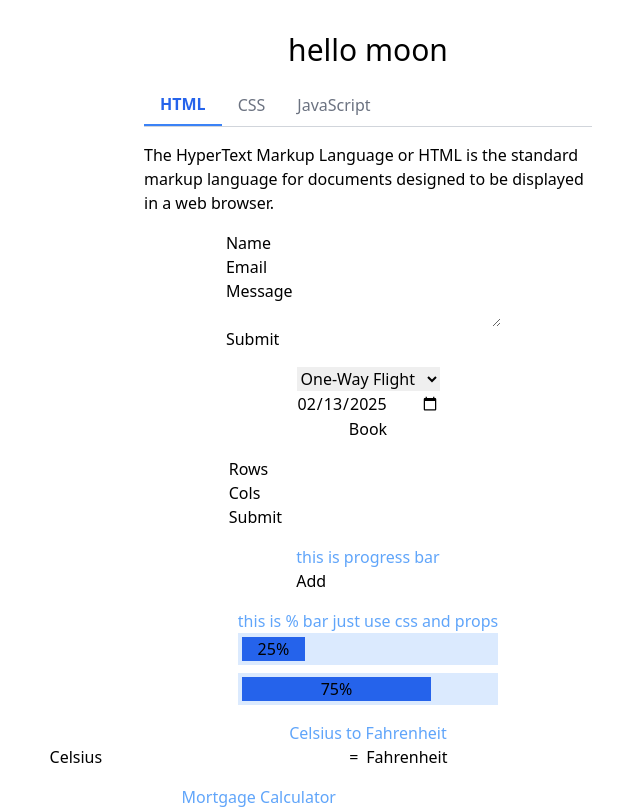
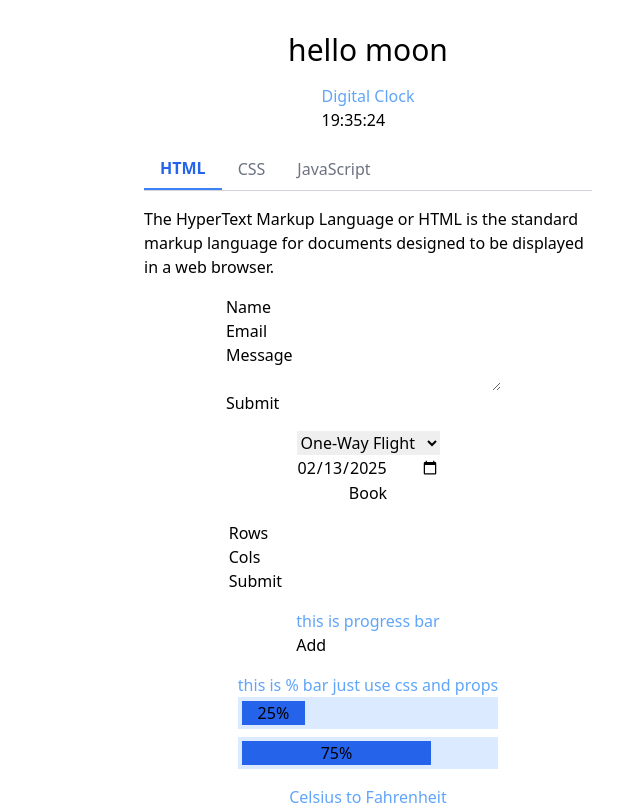
Before and after one commit to lu-sd/score, a React (Vite) app: page / in a window 1280 px wide. Shown: the top 809 px of the page, without its empty margins (272-912 px from the left). Built offline with nearby package versions, Linux system fonts and the light colour scheme.

Commit message:
clock setInterval, uesEffect

```diff
--- a/src/App.tsx
+++ b/src/App.tsx
@@ -6,10 +6,12 @@ import PerBar from "@/components/perbar";
 import TemConvert from "./components/temConvert";
 import Mortgage from "./components/mortgate";
 import Tabs from "./components/tab";
+import Clock from "./components/clock"
 function App() {
   return (
     <div className="flex flex-col gap-4 justify-center min-w-full items-center">
       <div className="text-3xl mt-8">hello moon</div>
+      <Clock />
       <Tabs />
       <Form />
       <Flight />
--- /dev/null
+++ b/src/components/clock.tsx
@@ -0,0 +1,25 @@
+import { useEffect, useState } from "react"
+
+export default function Clock() {
+  const [date, setDate] = useState(new Date())
+  useEffect(() => {
+    const timer = setInterval(() => { setDate(new Date) }, 1000)
+    return () => {
+      clearInterval(timer)
+    }
+  }, [])
+
+
+  const hours = date.getHours()
+  const mins = date.getMinutes()
+  const secs = date.getSeconds()
+  function PadTwoDigit(time: number) {
+    return time >= 10 ? time : String(time).padStart(2, "0")
+  }
+  return (
+    <div>
+      <div className="text-blue-400">Digital Clock</div>
+      <div>{PadTwoDigit(hours)}:{PadTwoDigit(mins)}:{PadTwoDigit(secs)}</div>
+    </div>
+  )
+}
```
